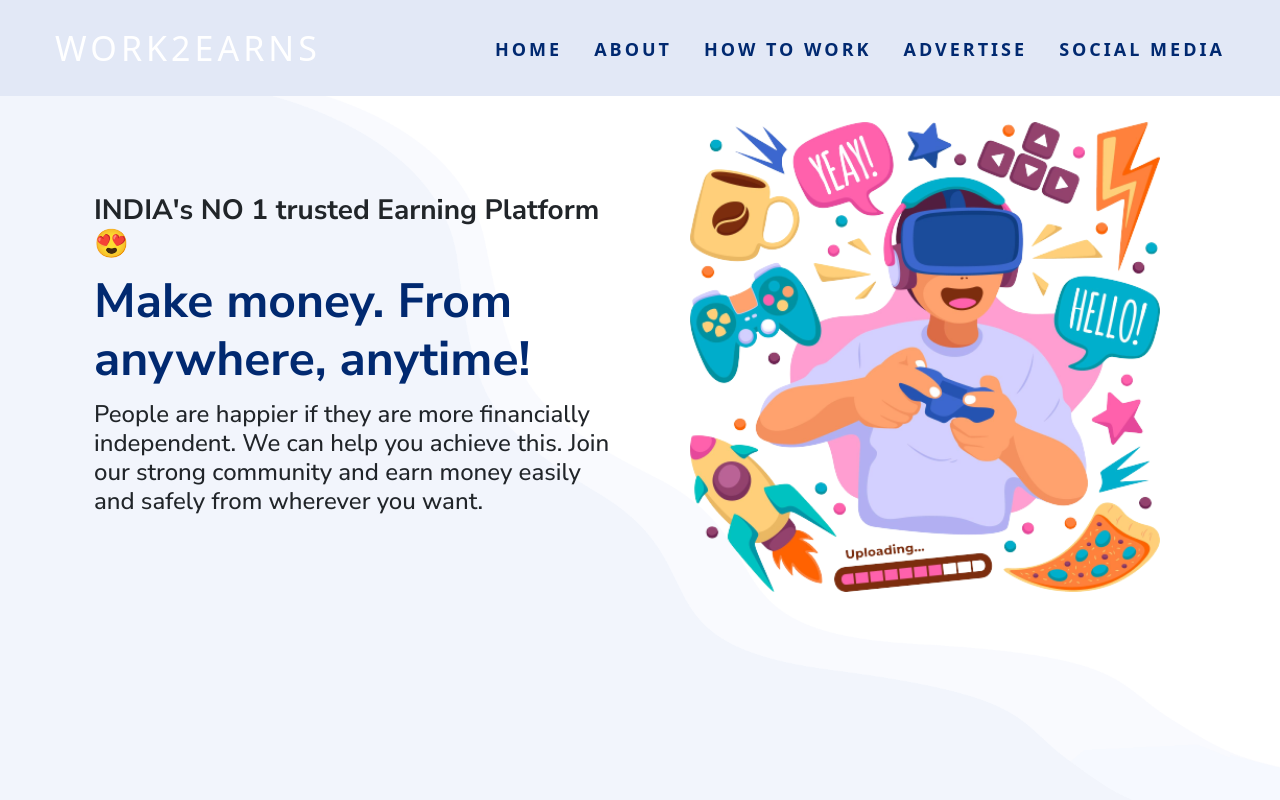
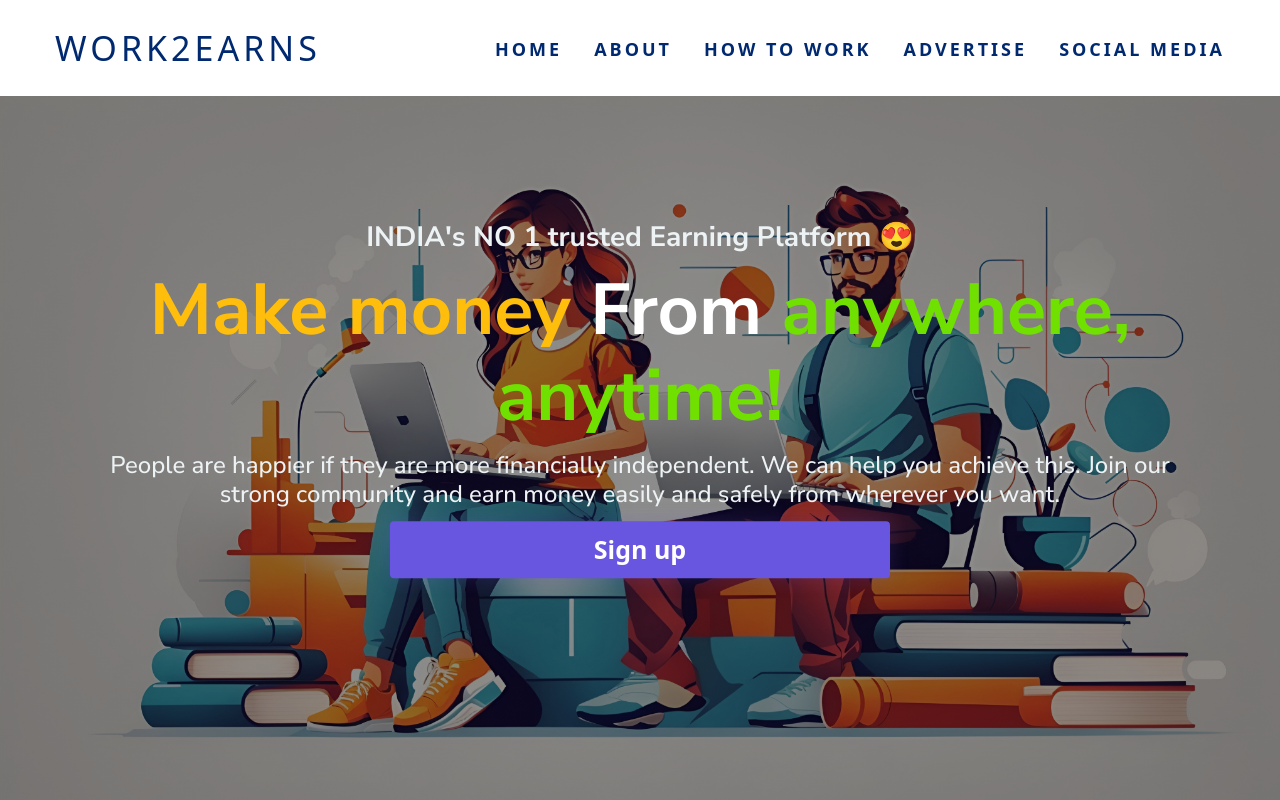
Before and after one commit to codewithsayyed/EarnMoneyOnline, a plain HTML site: page index.html in a window 1280 px wide. Shown: the top 800 px of the page. Drawn offline with nearby package versions, Linux system fonts and the light colour scheme.

Commit message:
3rd commit

```diff
--- a/assets/css/style.css
+++ b/assets/css/style.css
@@ -6,7 +6,7 @@
 /* Navbar Starts Here  */
 
 a {
-    color: #fff;
+    color: #012970 !important;
     text-decoration: none;
     transition: 0.3s;
   }
@@ -25,7 +25,7 @@ a {
     justify-content: space-around;
     align-items: center;
     font-family:;
-    background: #E2E8F6;
+    /* background: #E2E8F6; */
     height: 12vh;
   }
 
@@ -121,17 +121,23 @@ a {
     background-attachment: fixed;
     background-size: cover;
     vertical-align: middle;
-    background-image: url(../img/hero-bg.png);
+    background-image:    linear-gradient(rgba(0, 0, 0, 0.45), rgba(0, 0, 0, 0.45)), url(../img/hero-bg3.jpg);
     background-repeat: no-repeat;
     height:88vh;
 
   }
-
+  .hero-text {
+    text-align: center;
+    position: absolute;
+    top: 50%;
+    left: 50%;
+    transform: translate(-50%, -50%);
+  }
 
 h1{
-  color: #012970;
+  color: #ffbe0b;
   font-weight: 700;
-  font-size:48px;
+  font-size:72px;
 }
 .hero h3{
   color: #444444;
@@ -148,6 +154,42 @@ h1{
 h1,h2,h3,h4,h5,h6,.h1,.h2,.h3,.h4,.h5,.h6,.title2,.para{
   font-family: 'Nunito Sans', sans-serif;
 }
+
+
+.container2 {
+  /* min-height: 100vh; */
+  justify-content: center;
+  align-items: center;
+  display: flex;
+  text-align: center;
+}
+
+.hero-btn{
+  cursor: pointer;
+  border: 0;
+  border-radius: 4px;
+  font-weight: 600;
+  font-size:25px;
+  margin: 0 10px;
+  width: 500px;
+  padding: 10px 10px;
+  box-shadow: 0 0 20px rgba(104, 85, 224, 0.2);
+  transition: 0.4s;
+}
+
+.reg {
+  color: white;
+  background-color: rgba(104, 85, 224, 1);
+}
+
+
+.hero-btn:hover {
+  /* color: white; */
+  width:;
+  box-shadow: 0 40px 40px rgba(104, 85, 224, 0.6);
+  background-color: rgba(104, 85, 224, 1);
+}
+
 
 
 .title{
--- a/index.html
+++ b/index.html
@@ -40,19 +40,26 @@
 
     <div class="row ">
 
-      <div class="col-lg-6">
-        <div class="container position-relative top-50 start-50 translate-middle">
-          <h3 class="pb-1"><b>INDIA's NO 1 trusted Earning Platform 😍</b></h3>
-          <h1 class="pb-1">Make money. From anywhere, anytime!</h1>
-          <h2 class="pb-1 h4">People are happier if they are more financially independent. We can help you achieve this. Join our strong community and earn money easily and safely from wherever you want.</h2>
+      <div class="col hero-text">
+        <div class="container ">
+          <h3 class="pb-1" style="color: #edf2f4;"><b>INDIA's NO 1 trusted Earning Platform 😍</b></h3>
+          <h1 class="pb-1">Make money <span style="color:white;"> From</span> <span style="color:#70e000 ;"> anywhere, anytime! </span></h1>
+          <h2 class="pb-1 h4" style="color: #edf2f4;" >People are happier if they are more financially independent. We can help you achieve this. Join our strong community and earn money easily and safely from wherever you want.</h2>
+          <!-- <button class="btn btn-primary fs-3 px-4 py-2 m-5">Play Store</button>
+        <button class="btn btn-warning fs-3 px-4 py-2 m-5"> App Store</button> -->
+        <div class="container2">
+          <div>
+            <button class="reg hero-btn">Sign up</button>
+          </div>
+        </div>
         </div>
 
       </div>
-      <div class="col-lg-6">
-        <div class="container ">
+      <!-- <div class="col-lg-6">
+        <div class="container">
           <img src="./assets/img/first_hero_image.png" class="w-100 hero-img" alt="Hero Img">
         </div>
-      </div>
+      </div> -->
 
     </div>
   </div>
@@ -166,6 +173,9 @@
 
 
 
+
+
+
 <script src="./assets/js/mobile-navbar.js"></script>
 <!-- Bootstrap Cdn -->
 <script src="https://cdn.jsdelivr.net/npm/bootstrap@5.3.2/dist/js/bootstrap.bundle.min.js" integrity="sha384-C6RzsynM9kWDrMNeT87bh95OGNyZPhcTNXj1NW7RuBCsyN/o0jlpcV8Qyq46cDfL" crossorigin="anonymous"></script>
```
Also changed, not shown: ads1.html (added), assets/css/ads.css (added).
